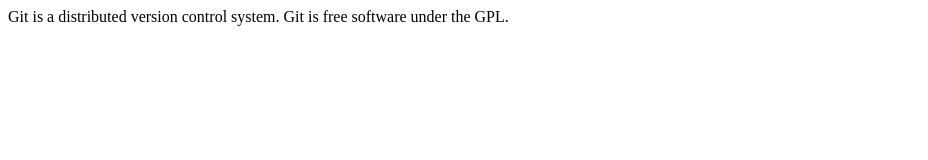
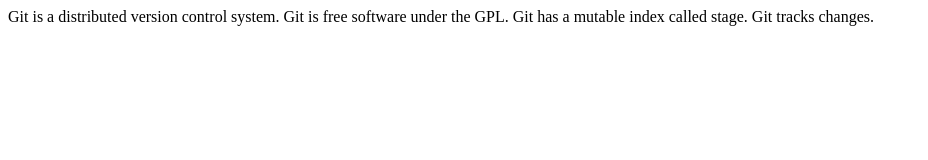
Before and after one commit to aLengLiu/learngit, a plain HTML site: page git/index.html in a window 1280 px wide. Shown: the whole page, without its empty margins (0-928 px from the left). Drawn offline with Linux system fonts and the light colour scheme.

Commit message:
git tracks changes

```diff
--- a/git/index.html
+++ b/git/index.html
@@ -9,5 +9,7 @@
 <body>
   Git is a distributed version control system.
   Git is free software under the GPL.
+  Git has a mutable index called stage.
+  Git tracks changes.
 </body>
 </html>
```
